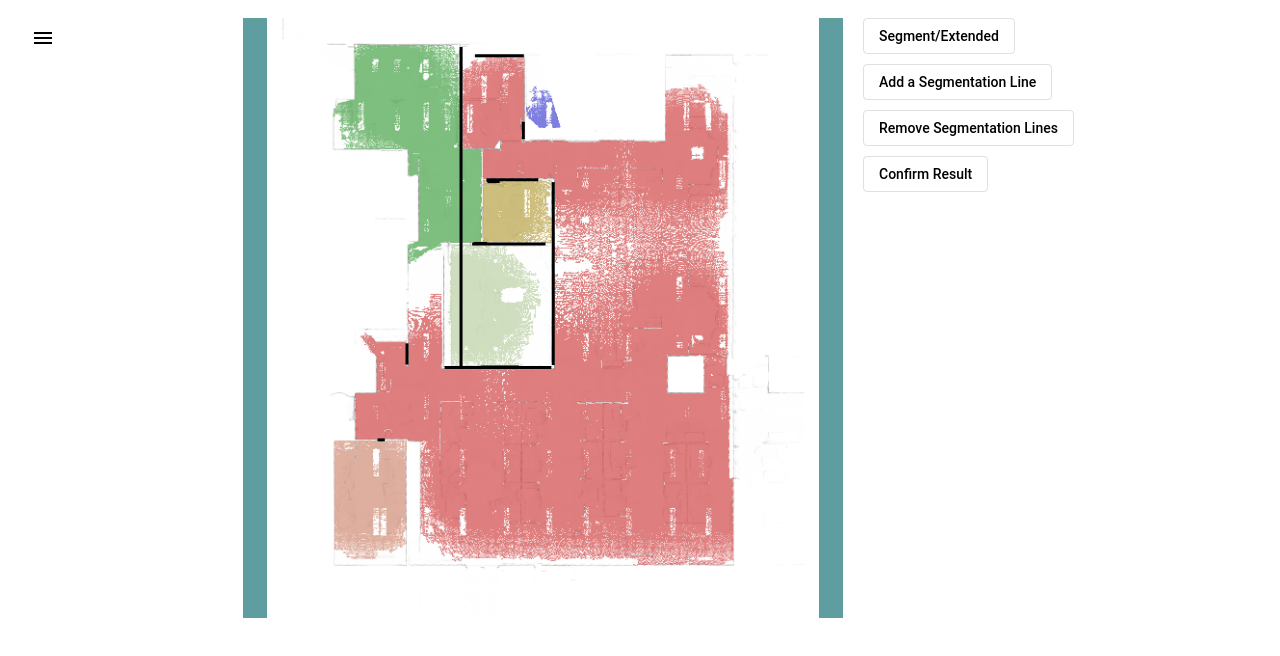
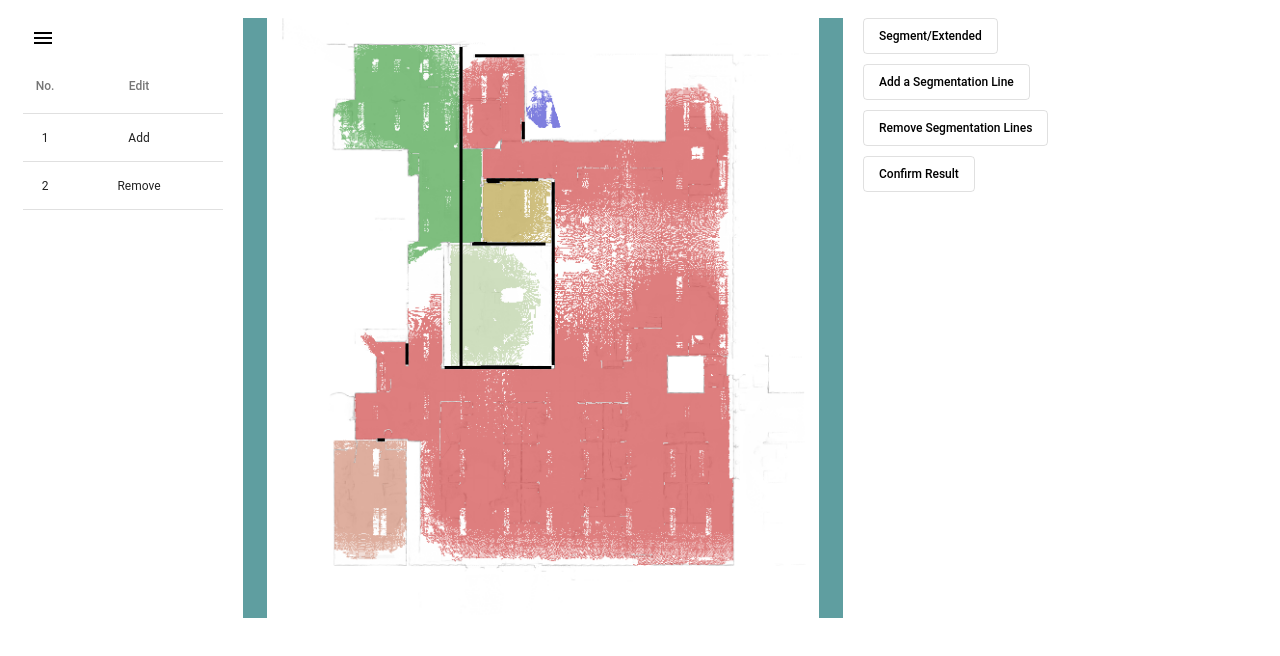
Before and after one commit to JinZihang/SJNTU-RoomSegmentationUI, an Angular app: page / in a window 1280 px wide. Both pictures are taken after a click on the button "menu". Shown: the top 656 px of the page. Built offline with nearby package versions, Linux system fonts and the light colour scheme.

Commit message:
Initialize history component & regulate font sizes

```diff
--- a/src/app/room-seg-ui/room-seg-display/room-seg-display.component.css
+++ b/src/app/room-seg-ui/room-seg-display/room-seg-display.component.css
@@ -36,9 +36,11 @@ line {
 }
 #cursor-coor-text {
     margin-left: -5px;
+    font-size: 14px;
 }
 .cursor-coor-value {
     margin-left: 20px;
+    font-size: 14px;
 }
 
 form {
@@ -46,13 +48,17 @@ form {
     text-align: center;
     z-index: 3;
 }
-.extremity-coor-input {
-    margin-left: -10px;
-}
 mat-form-field {
     margin-left: 10px;
     margin-bottom: 10px;
+    font-size: 14px;
+}
+.extremity-coor-input {
+    margin-left: -10px;
 }
 input::-webkit-inner-spin-button {
   -webkit-appearance: none;
 }
+.mat-error {
+    font-size: 12px;
+}
--- a/src/app/room-seg-ui/room-seg-display/room-seg-display.component.html
+++ b/src/app/room-seg-ui/room-seg-display/room-seg-display.component.html
@@ -45,7 +45,7 @@
                     (keyup)="lineAddProcessInputOnKey('firstExtremX', firstExtremX.value)"
                     [formControl]='firstExtremXInputControl' type='number' required
                 />
-                <mat-error *ngIf="firstExtremXInputControl.invalid">Valid value required!</mat-error>
+                <mat-error *ngIf="firstExtremXInputControl.invalid"><em>Valid value required!</em></mat-error>
             </mat-form-field>
             <mat-form-field appearance='fill'>
                 <mat-label>1st Extremity's Y</mat-label>
@@ -54,7 +54,7 @@
                     (keyup)="lineAddProcessInputOnKey('firstExtremY', firstExtremY.value)"
                     [formControl]='firstExtremYInputControl' type='number' required
                 />
-                <mat-error *ngIf="firstExtremYInputControl.invalid">Valid value required!</mat-error>
+                <mat-error *ngIf="firstExtremYInputControl.invalid"><em>Valid value required!</em></mat-error>
             </mat-form-field>
         </div>
         <div class='extremity-coor-input'>
@@ -65,7 +65,7 @@
                     (keyup)="lineAddProcessInputOnKey('secondExtremX', secondExtremX.value)"
                     [formControl]='secondExtremXInputControl' type='number' required
                 />
-                <mat-error *ngIf="secondExtremXInputControl.invalid">Valid value required!</mat-error>
+                <mat-error *ngIf="secondExtremXInputControl.invalid"><em>Valid value required!</em></mat-error>
             </mat-form-field>
             <mat-form-field appearance='fill'>
                 <mat-label>2nd Extremity's Y</mat-label>
@@ -74,7 +74,7 @@
                     (keyup)="lineAddProcessInputOnKey('secondExtremY', secondExtremY.value)"
                     [formControl]='secondExtremYInputControl' type='number' required
                 />
-                <mat-error *ngIf="secondExtremYInputControl.invalid">Valid value required!</mat-error>
+                <mat-error *ngIf="secondExtremYInputControl.invalid"><em>Valid value required!</em></mat-error>
             </mat-form-field>
         </div>
     </ng-container>
--- a/src/app/room-seg-ui/room-seg-history/room-seg-history.component.css
+++ b/src/app/room-seg-ui/room-seg-history/room-seg-history.component.css
@@ -0,0 +1,15 @@
+table {
+    height: 100px;
+    width: 100%;
+}
+.mat-column-edit-index {
+    padding-left: 12px !important;
+    width: 20px;
+    text-align: center;
+    font-size: 12px;
+}
+.mat-column-edit-name {
+    padding-right: 0 !important;
+    text-align: center;
+    font-size: 12px;
+}
--- a/src/app/room-seg-ui/room-seg-history/room-seg-history.component.html
+++ b/src/app/room-seg-ui/room-seg-history/room-seg-history.component.html
@@ -0,0 +1,13 @@
+<table mat-table [dataSource]='historyTableDataSource'>
+    <ng-container matColumnDef='edit-index'>
+        <th mat-header-cell *matHeaderCellDef>No.</th>
+        <td mat-cell *matCellDef='let history'>{{history.editIndex}}</td>
+    </ng-container>
+    <ng-container matColumnDef='edit-name'>
+        <th mat-header-cell *matHeaderCellDef>Edit</th>
+        <td mat-cell *matCellDef='let history'>{{history.editName}}</td>
+    </ng-container>
+
+    <tr mat-header-row *matHeaderRowDef='displayedColumns'></tr>
+    <tr mat-row *matRowDef='let row; columns: displayedColumns;'></tr>
+</table>
--- a/src/app/room-seg-ui/room-seg-history/room-seg-history.component.ts
+++ b/src/app/room-seg-ui/room-seg-history/room-seg-history.component.ts
@@ -1,4 +1,5 @@
 import { Component } from '@angular/core';
+import { LineSetEditHistory } from '../room-segmentation';
 
 @Component({
   selector: 'room-seg-history',
@@ -6,5 +7,10 @@ import { Component } from '@angular/core';
   styleUrls: ['room-seg-history.component.css']
 })
 export class RoomSegHistoryComponent {
-  constructor() {}
+  historyTableDataSource: LineSetEditHistory[] = [
+    {editIndex: 1, editName: 'Add'},
+    {editIndex: 2, editName: 'Remove'}
+  ];
+
+  displayedColumns: string[] = ['edit-index', 'edit-name'];
 }
--- a/src/app/room-seg-ui/room-seg-ui.component.css
+++ b/src/app/room-seg-ui/room-seg-ui.component.css
@@ -67,4 +67,5 @@ room-seg-display {
 button {
     display: block;
     margin-bottom: 10px;
+    font-size: 12px;
 }
--- a/src/app/room-seg-ui/room-seg-ui.component.ts
+++ b/src/app/room-seg-ui/room-seg-ui.component.ts
@@ -101,7 +101,7 @@ export class RoomSegUIComponent implements AfterViewInit {
     }
   }
   public resizeContainer(event: any): void {
-    const minHistoryContainerWdith = 100;
+    const minHistoryContainerWdith = 150;
     const maxHistoryContainerWdith = 300;
     const minCanvasSideLength = 300;
     const maxCanvasSideLength = 650;
--- a/src/app/room-seg-ui/room-segmentation.ts
+++ b/src/app/room-seg-ui/room-segmentation.ts
@@ -1,3 +1,8 @@
+export interface LineSetEditHistory {
+    editIndex: number;
+    editName: string;
+}
+
 export interface ProcessInfo {
     action: string,
     lineIndex?: number
```
